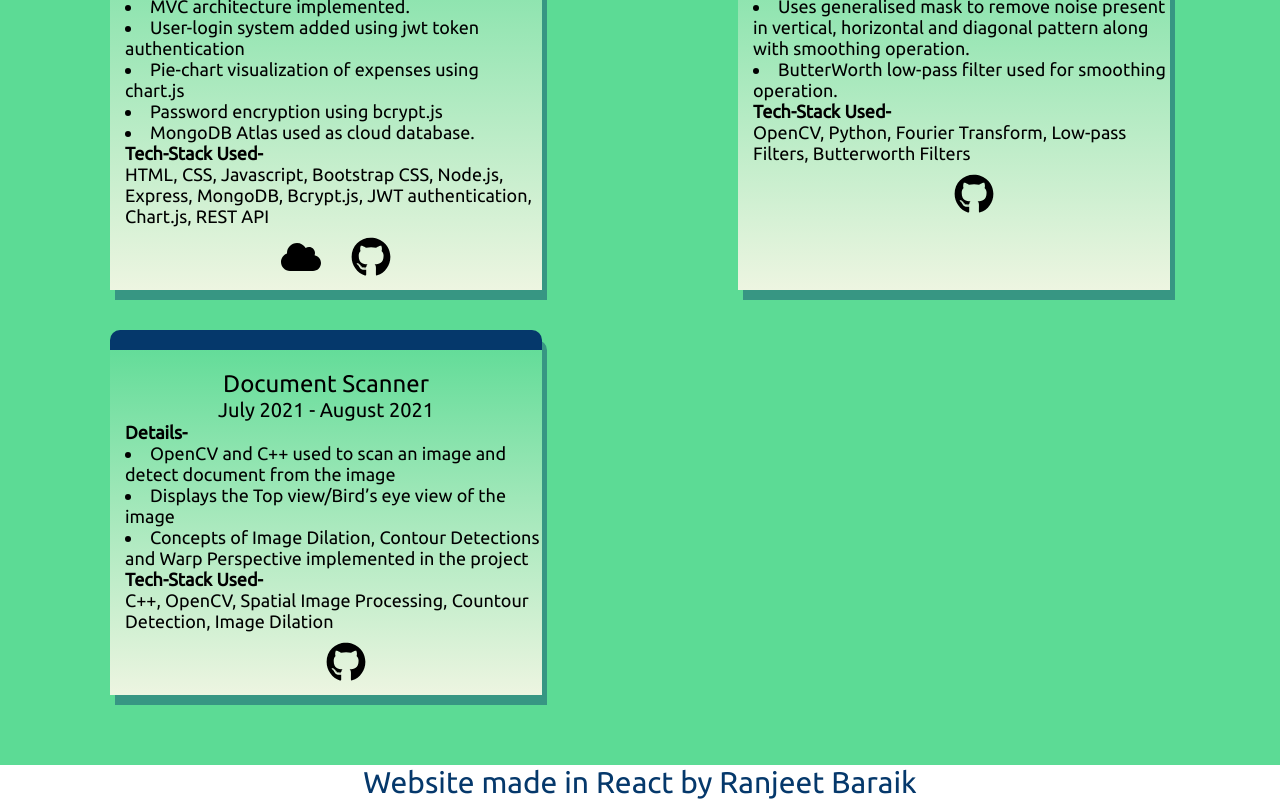
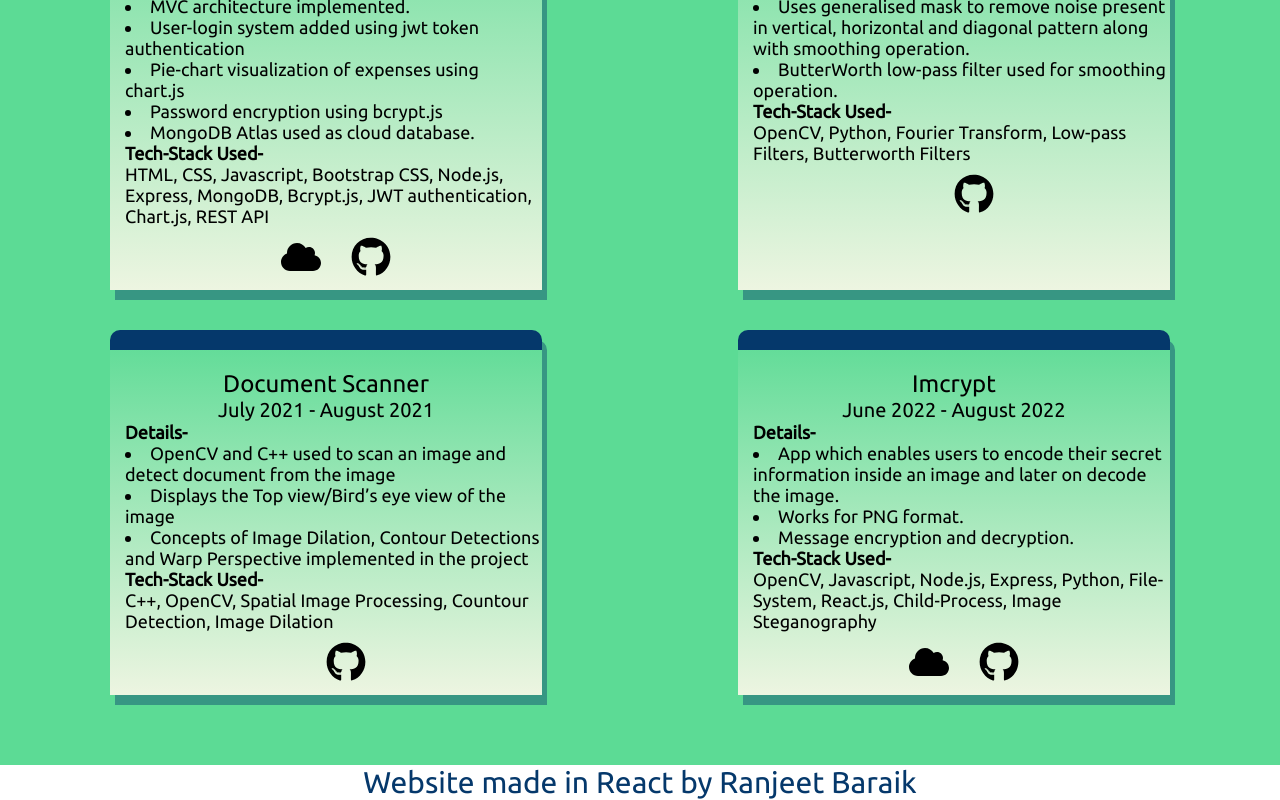
Before and after one commit to anadi45/Portfolio, a React (Create React App) app: page / in a window 1280 px wide. Shown: the part 2914-3714 px from the top of the page. Built offline with nearby package versions, Linux system fonts and the light colour scheme.

Commit message:
Imcrypt Added

```diff
--- a/src/components/projects/Projects.jsx
+++ b/src/components/projects/Projects.jsx
@@ -73,6 +73,30 @@ const Projects = () => {
     github:"https://github.com/anadi45/DocumentScanner"
   }
 
+  const pro4 = {
+    title:"Imcrypt",
+    startDate:"June 2022",
+    endDate:"August 2022",
+    techStack:[
+      "OpenCV",
+      "Javascript",
+      "Node.js",
+      "Express",
+      "Python",
+      "File-System",
+      "React.js",
+      "Child-Process",
+      "Image Steganography"
+    ],
+    details:[
+      "App which enables users to encode their secret information inside an image and later on decode the image.",
+      "Works for PNG format.",
+      "Message encryption and decryption."
+    ],
+    live:"https://anadi45-imcrypt.herokuapp.com/",
+    github:"https://github.com/anadi45/Imcrypt"
+  }
+
   return (
     <div className="pro">
         <div className="pro-texts">
@@ -83,6 +107,7 @@ const Projects = () => {
             <Project pro={pro1}/>
             <Project pro={pro2}/>
             <Project pro={pro3}/>
+            <Project pro={pro4}/>
         </div>
     </div>
   )
```
